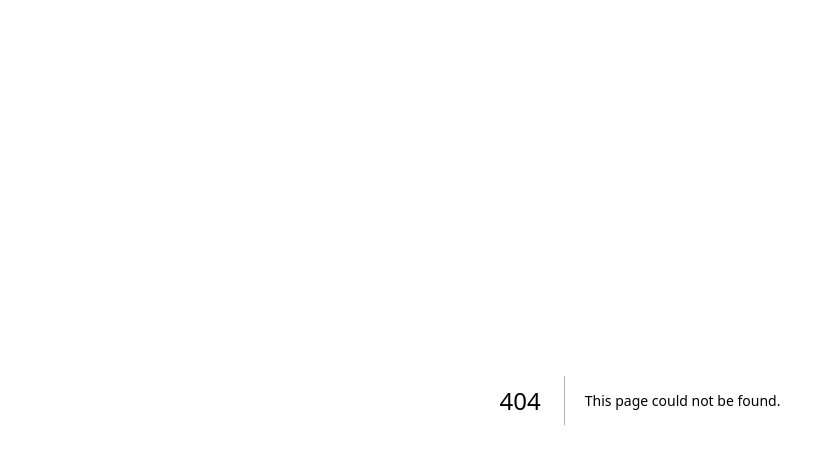
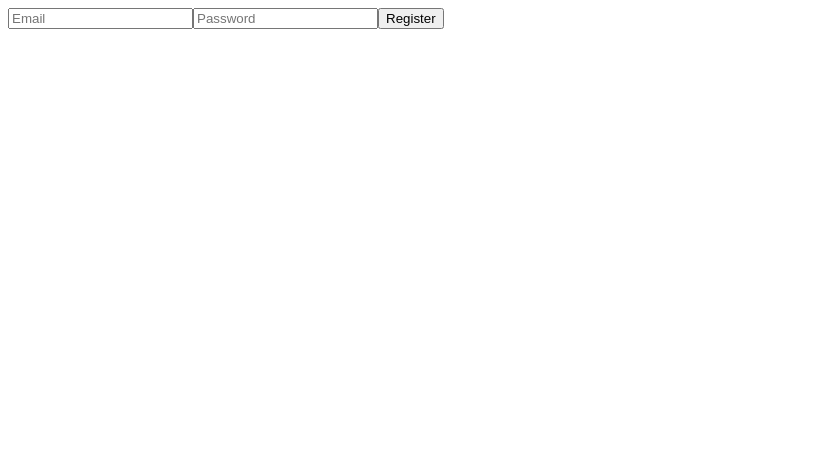
Before and after one commit to yaosterg/new_personal_website, a Next.js app in the folder new_personal_website/: page /auth/signup in a window 1280 px wide. Before the commit this address had no page. Shown: the top 464 px of the page, without its empty margins (0-835 px from the left). Built offline with nearby package versions, Linux system fonts and the light colour scheme.

Commit message:
this whole bunch of stuff happened, I can now write into supabase and make firebase account, with some errors

```diff
--- a/new_personal_website/package.json
+++ b/new_personal_website/package.json
@@ -12,6 +12,7 @@
   "dependencies": {
     "@prisma/client": "^5.20.0",
     "@supabase/supabase-js": "^2.45.4",
+    "axios": "^1.7.7",
     "firebase": "^10.13.2",
     "next": "14.2.12",
     "prisma": "^5.20.0",
--- /dev/null
+++ b/new_personal_website/src/app/api/user/register/route.js
@@ -0,0 +1,34 @@
+import { auth } from "../../../../../firebase";
+import { getAuth, createUserWithEmailAndPassword } from "firebase/auth";
+import { Prisma, PrismaClient } from "@prisma/client";
+import axios from "axios";
+
+const primsa = new PrismaClient();
+
+export async function GET(req) {
+  return new Response("GET request: REgister API is working!", { status: 200 });
+}
+
+export async function POST(req, res, next) {
+  const { email, password } = await req.json();
+  try {
+    const userCredential = await createUserWithEmailAndPassword(
+      auth,
+      email,
+      password
+    );
+    const user = userCredential.user;
+
+    const newUser = await primsa.user.create({
+      data: {
+        supabaseId: user.uid,
+        email: email,
+        password: password,
+      },
+    });
+    res.status(200).json({ user: newUser });
+  } catch (err) {
+    console.log("Error creating user:", err);
+    res.status(500).json({ err: "User creation failed" });
+  }
+}
--- /dev/null
+++ b/new_personal_website/src/app/auth/signup/page.js
@@ -0,0 +1,10 @@
+import Link from "next/link";
+import Register from "@/components/SignUpForm";
+
+export default function SignUp() {
+  return (
+    <div>
+      <Register />
+    </div>
+  );
+}
--- /dev/null
+++ b/new_personal_website/src/app/login/page.js
@@ -0,0 +1,3 @@
+export default function Login() {
+  return <>this is the loging page </>;
+}
--- a/new_personal_website/src/app/components/LoginForm.js
+++ b/new_personal_website/src/components/LoginForm.js
@@ -7,7 +7,7 @@ import {
   signInWithEmailAndPassword,
   createUserWithEmailAndPassword,
 } from "firebase/auth";
-import { auth } from "../../../firebase";
+import { auth } from "../../firebase";
 import { useRouter } from "next/router";
 
 const LoginForm = () => {
--- /dev/null
+++ b/new_personal_website/src/components/SignUpForm.js
@@ -0,0 +1,53 @@
+"use client";
+import { useState } from "react";
+import axios from "axios";
+
+const Register = () => {
+  const [email, setEmail] = useState("");
+  const [password, setPassword] = useState("");
+  const [error, setError] = useState(null);
+  const handleRegister = async (e) => {
+    e.preventDefault();
+    try {
+      console.log("This is axios post body", { email, password });
+      const response = await axios.post(
+        "/api/user/register",
+        {
+          email,
+          password,
+        },
+        {
+          headers: {
+            "Content-Type": "application/json", // Ensure this is set
+          },
+        }
+      );
+      console.log("User registered;", response.data);
+    } catch (err) {
+      console.error("Error registering user: ", err.response.data);
+      setError(error.response.data.message || "Error");
+    }
+  };
+  return (
+    <form onSubmit={handleRegister}>
+      <input
+        type="email"
+        value={email}
+        onChange={(e) => setEmail(e.target.value)}
+        placeholder="Email"
+        required
+      />
+      <input
+        type="password"
+        value={password}
+        onChange={(e) => setPassword(e.target.value)}
+        placeholder="Password "
+        required
+      />
+      <button type="submit">Register</button>
+      {error && <p>{error}</p>}
+    </form>
+  );
+};
+
+export default Register;
```
Also changed, not shown: new_personal_website/src/app/auth/login/page.js (added, +11 -0 lines), new_personal_website/src/app/page.js (+5 -2 lines), new_personal_website/src/app/pages/login/page.js (deleted, +0 -15 lines), new_personal_website/src/app/pages/signup/page.js (deleted, +0 -15 lines), new_personal_website/src/components/NavBar.js (added), 1 other file (tests, documents, lock files or other folders).
